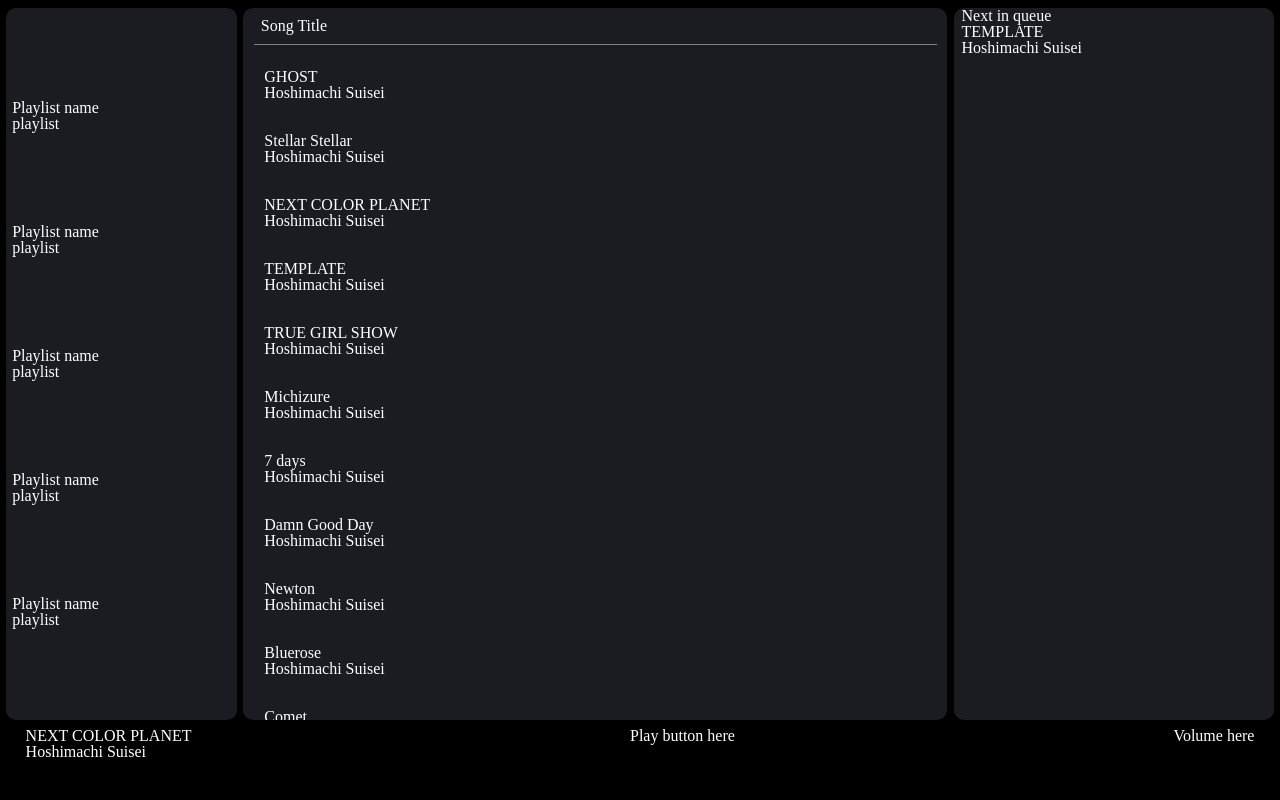
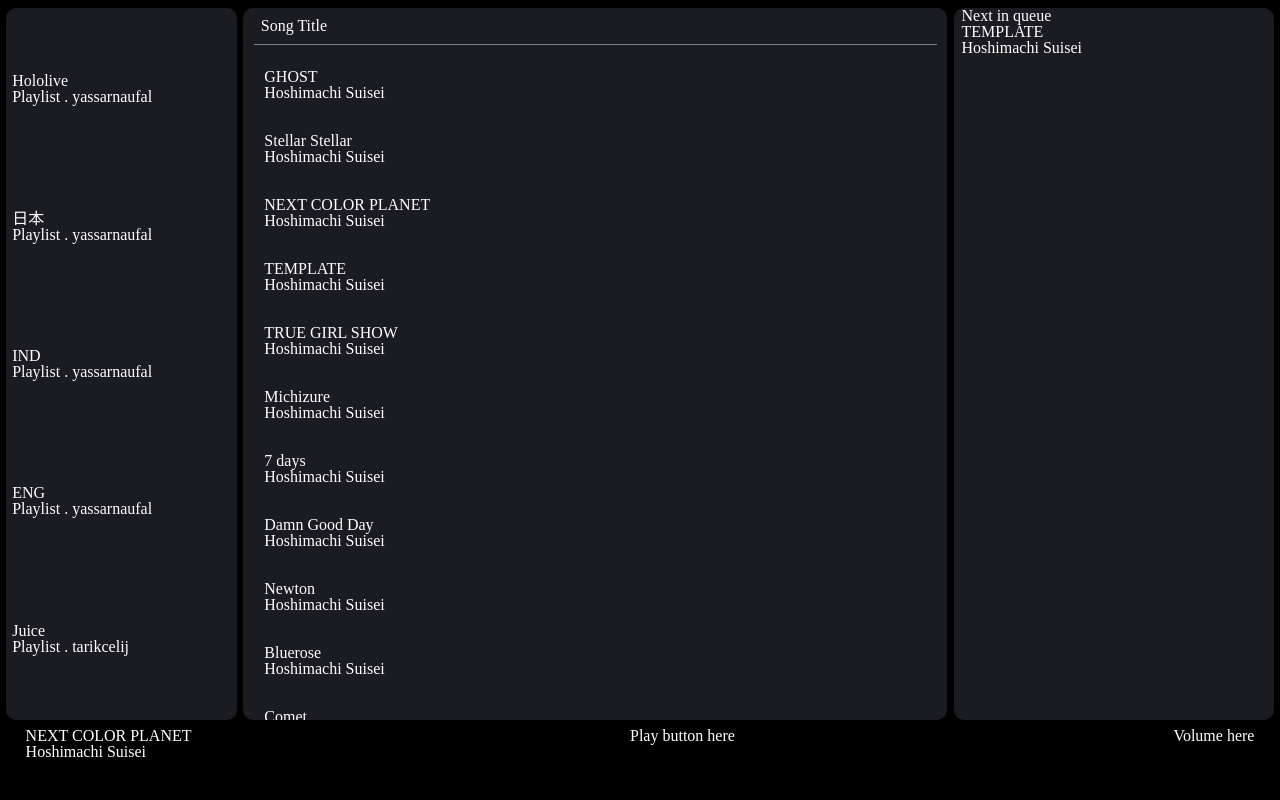
Before and after one commit to YMaximum/gigih-exercise, a plain HTML site: page index.html in a window 1280 px wide. Drawn offline with Linux system fonts and the light colour scheme.

Commit message:
adding newer version of index and stylesheet

```diff
--- a/index.html
+++ b/index.html
@@ -12,24 +12,24 @@
     <div class="content">
         <aside class="playlists">
             <div class="playlist">
-                <p>Playlist name</p>
-                <p>playlist</p>
+                <p>Hololive</p>
+                <p>Playlist <span class="dot">.</span> yassarnaufal</p>
             </div>
             <div class="playlist">
-                <p>Playlist name</p>
-                <p>playlist</p>
+                <p>日本</p>
+                <p>Playlist <span class="dot">.</span> yassarnaufal</p>
             </div>
             <div class="playlist">
-                <p>Playlist name</p>
-                <p>playlist</p>
+                <p>IND</p>
+                <p>Playlist <span class="dot">.</span> yassarnaufal</p>
             </div>
             <div class="playlist">
-                <p>Playlist name</p>
-                <p>playlist</p>
+                <p>ENG</p>
+                <p>Playlist <span class="dot">.</span> yassarnaufal</p>
             </div>
             <div class="playlist">
-                <p>Playlist name</p>
-                <p>playlist</p>
+                <p>Juice</p>
+                <p>Playlist <span class="dot">.</span> tarikcelij</p>
             </div>
         </aside>
         <section class="song-wrapper">
--- a/stylesheet.css
+++ b/stylesheet.css
@@ -74,6 +74,12 @@
 .playlist {
 	width: 95%;
 	margin: 0 auto;
+	padding: 5vh 0;
+}
+
+.playlist:hover {
+	background-color: rgb(102, 106, 133);
+	border-radius: 5px;
 }
 
 .song-wrapper {
```
